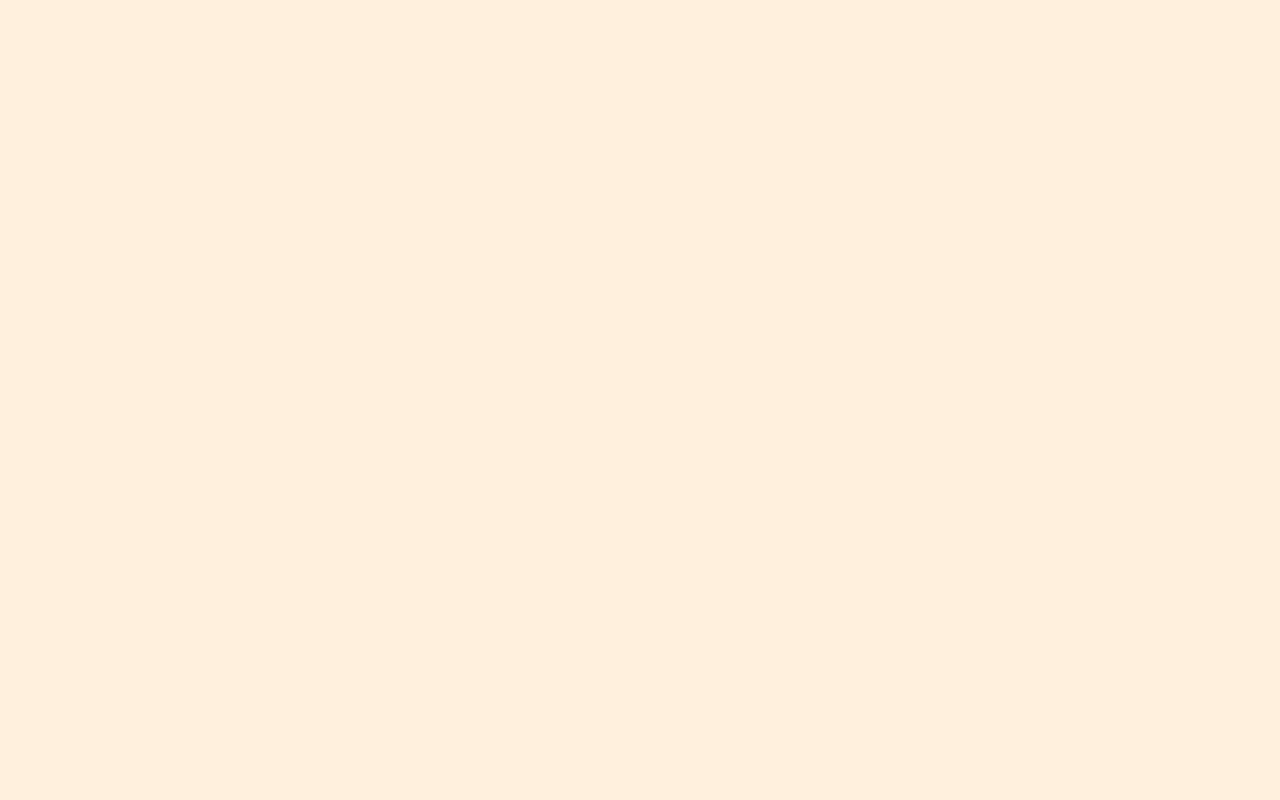
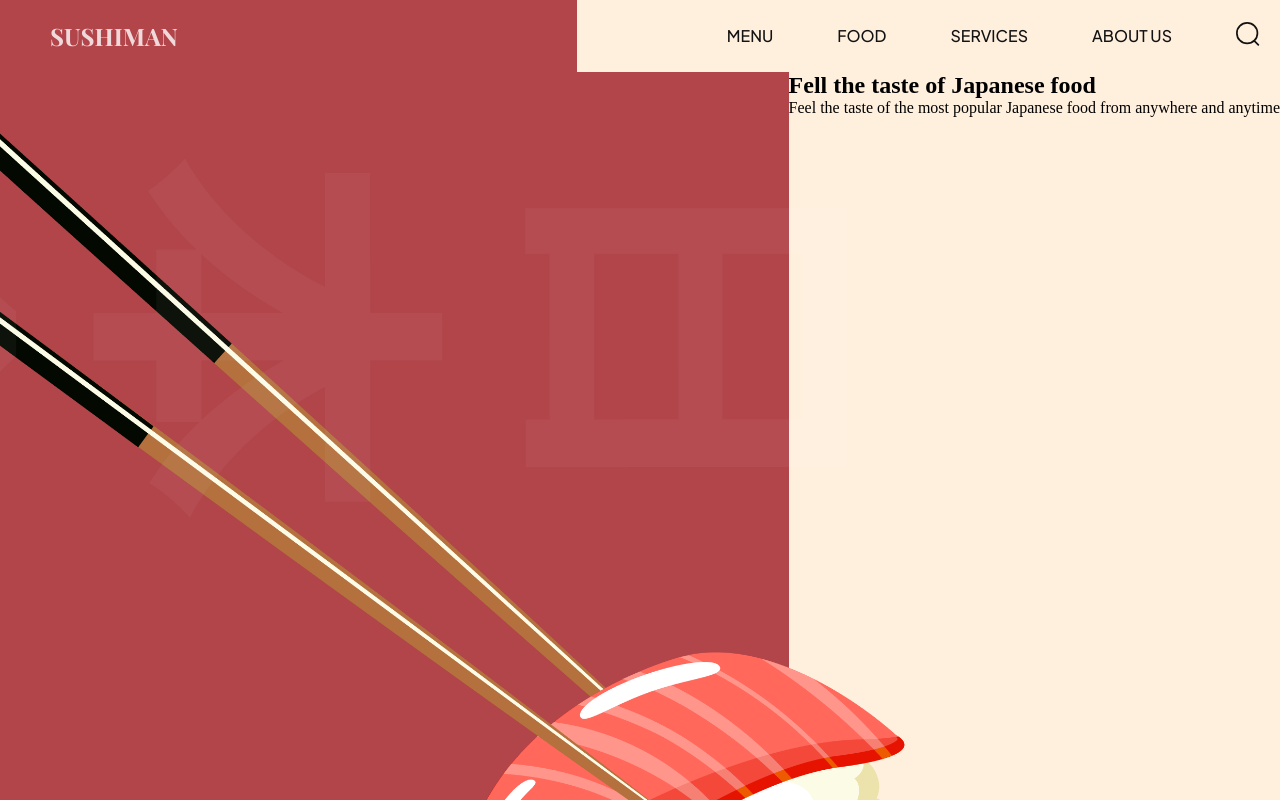
Before and after one commit to gianfranco2605/sushi_restaurant_vanillajs, a website built with Vite: page index.html in a window 1280 px wide. Shown: the top 800 px of the page. Built offline with nearby package versions, Linux system fonts and the light colour scheme.

Commit message:
hero section

```diff
--- /dev/null
+++ b/css/sections/header.css
@@ -0,0 +1,62 @@
+.header__nav {
+  display: flex;
+  overflow: hidden;
+}
+
+.header__logo {
+  flex: 1;
+  display: flex;
+  position: relative;
+  padding: 20px;
+}
+
+.header__logo-overlay {
+  position: absolute;
+  inset: 0;
+  width: 100%;
+  background-color: var(--primary-color);
+  z-index: -1;
+}
+
+.header__logo h4 {
+  color: #fff;
+  padding-left: 30px;
+  font-weight: 700;
+  font-size: 24px;
+  text-transform: uppercase;
+  font-family: var(--playfair-display);
+  opacity: 0.8;
+}
+
+.header__menu,
+.header_menu-mobile {
+  padding: 20px;
+  flex: 1.236;
+  display: flex;
+  align-items: center;
+  justify-content: flex-end;
+  gap: 64px;
+  list-style: none;
+}
+
+.header__menu li {
+  font-weight: 500;
+  font-family: var(--plus-jakarta-sans);
+  color: var(--secondary-color);
+  font-size: 16px;
+  text-transform: uppercase;
+  line-height: 20px;
+  cursor: pointer;
+}
+
+.header__menu li img {
+  width: 24px;
+  height: 24px;
+  object-fit: contain;
+}
+
+.header__menu-mobile li {
+  display: none;
+  gap: 20px;
+  position: relative;
+}
--- /dev/null
+++ b/css/sections/hero.css
@@ -0,0 +1,27 @@
+.hero {
+  display: flex;
+  min-height: calc(100vh - 74px);
+  overflow: hidden;
+}
+
+.hero-image {
+  flex: 1;
+  display: flex;
+  flex-direction: column;
+  position: relative;
+  z-index: 5;
+}
+
+.hero-image img {
+  width: 120%;
+  height: 100%;
+  object-fit: contain;
+}
+
+.hero-image__overlay {
+  position: absolute;
+  inset: 0;
+  width: 100%;
+  background-color: var(--primary-color);
+  z-index: -1;
+}
--- a/css/style.css
+++ b/css/style.css
@@ -2,13 +2,13 @@
 @import url("https://fonts.googleapis.com/css2?family=Plus+Jakarta+Sans:wght@200;300;400;500;600;700;800&display=swap");
 
 /* other css file imports */
-/* @import url("sections/header.css");
+@import url("sections/header.css");
 @import url("sections/hero.css");
 @import url("sections/about.css");
 @import url("sections/popular.css");
 @import url("sections/trending.css");
 @import url("sections/subscribe.css");
-@import url("sections/footer.css"); */
+@import url("sections/footer.css");
 
 /* CSS variables for reusablity across all files (including above imported) */
 :root {
@@ -317,3 +317,7 @@ a {
   }
 }
 /* END: trending media queries */
+
+.red {
+  background-color: #1f1e31;
+}
--- a/index.html
+++ b/index.html
@@ -4,10 +4,62 @@
     <meta charset="UTF-8" />
     <meta name="viewport" content="width=device-width, initial-scale=1.0" />
     <title>Sushiman</title>
-    <link rel="icon" href="/public/sushi.png" type="image/png" />
+    <link rel="icon" type="image/png" href="/sushi.png" />
     <link rel="stylesheet" href="css/style.css" />
   </head>
   <body>
-    <script src="javascript/script.js" type="module"></script>
+    <header>
+      <nav class="header__nav">
+        <div class="header__logo">
+          <h4>Sushiman</h4>
+          <div class="header__logo-overlay"></div>
+        </div>
+        <ul class="header__menu">
+          <li>
+            <a href="#menu">Menu</a>
+          </li>
+          <li>
+            <a href="#food">Food</a>
+          </li>
+          <li>
+            <a href="#services">Services</a>
+          </li>
+          <li>
+            <a href="#about-us">About Us</a>
+          </li>
+          <li>
+            <img src="assets/search.svg" alt="search" />
+          </li>
+        </ul>
+        <!-- mobile -->
+        <ul class="header__menu-mobile">
+          <li>
+            <img src="assets/menu.svg" alt="menu-mobile" />
+          </li>
+        </ul>
+      </nav>
+      <!-- end mobile  -->
+    </header>
+    <section class="hero">
+      <div class="hero-image">
+        <img src="assets/sushi-1.png" alt="" />
+        <h2>
+          日 <br />
+          本 <br />
+          食
+        </h2>
+        <div class="hero-image__overlay"></div>
+      </div>
+      <div class="hero-content">
+        <div class="hero-content-info">
+          <h1>Fell the taste of Japanese food</h1>
+          <p>
+            Feel the taste of the most popular Japanese food from anywhere and
+            anytime
+          </p>
+        </div>
+      </div>
+    </section>
+    <script src="js/script.js" type="module"></script>
   </body>
 </html>
```
Also changed, not shown: css/sections/about.css (added), css/sections/footer.css (added), css/sections/popular.css (added), css/sections/subscribe.css (added), css/sections/trending.css (added), js/script.js (added).
